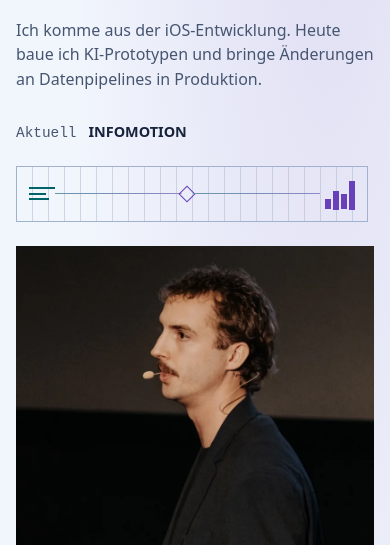
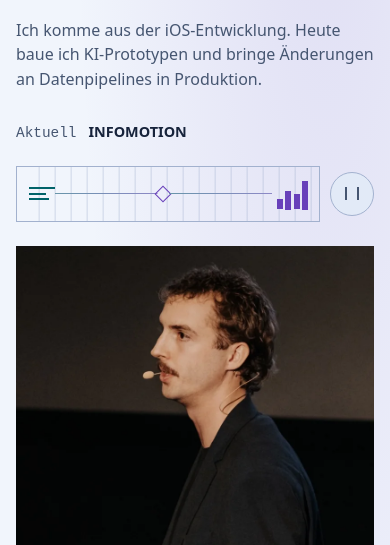
Before and after one commit to TomEbert/tomebert-website, a plain HTML site: page site/index.html in a window 390 px wide. Shown: the part 241-786 px from the top of the page. Drawn offline with Linux system fonts and the light colour scheme.

Commit message:
Add ambient motion and refresh browser icons

```diff
--- a/site/index.html
+++ b/site/index.html
@@ -6,8 +6,9 @@
 <meta name="robots" content="noindex, nofollow, noarchive, nosnippet">
 <meta name="referrer" content="no-referrer">
 <title>Tom Ebert · AI &amp; Data</title>
-<link rel="icon" href="./favicon-32.png" type="image/png" sizes="32x32">
-<link rel="stylesheet" href="site.css">
+<link rel="icon" href="./te-icon-32.png" type="image/png" sizes="32x32">
+<link rel="apple-touch-icon" href="./te-touch-icon.png" sizes="180x180">
+<link rel="stylesheet" href="motion.css">
 </head>
 <body>
 <main>
@@ -18,12 +19,15 @@
 <header>
 <div><h1>Tom Ebert</h1><p class="field">AI &amp; Data Consultant</p><p class="intro" data-en="I started out building native iOS apps. These days I build AI prototypes and ship changes to data pipelines.">Ich komme aus der iOS-Entwicklung. Heute baue ich KI-Prototypen und bringe Änderungen an Datenpipelines in Produktion.</p>
 <p class="current"><span data-en="Currently">Aktuell</span><strong>INFOMOTION</strong></p>
+<div class="motion-row">
 <div class="data-flow" aria-hidden="true">
   <span class="data-flow-input"><i></i><i></i><i></i></span>
   <span class="data-flow-track"></span>
   <span class="data-flow-node"></span>
   <span class="data-flow-track"></span>
   <span class="data-flow-output"><i></i><i></i><i></i><i></i></span>
+</div>
+<button class="motion-toggle" type="button" aria-pressed="false" aria-label="Daueranimation pausieren" data-en-label="Pause ambient animation" hidden></button>
 </div>
 </div>
 <img class="portrait" src="tom-ebert.webp" width="800" height="1199" alt="Tom Ebert bei einem Vortrag" data-en-alt="Tom Ebert giving a talk">
@@ -80,6 +84,13 @@ deviceTheme.addEventListener('change', updateThemeButton);
 updateThemeButton();
 themeToggle.hidden = false;
 
+const motionToggle = document.querySelector(".motion-toggle");
+motionToggle.addEventListener("click", () => {
+  const paused = root.toggleAttribute("data-motion-paused");
+  motionToggle.setAttribute("aria-pressed", String(paused));
+});
+motionToggle.hidden = false;
+
 const buttons = Array.from(document.querySelectorAll('.language button'));
 
 function setLanguage(language) {
--- a/site/site.css
+++ b/site/motion.css
@@ -194,3 +194,68 @@ nav::after {
   to {opacity:1;clip-path:inset(0);transform:none}
 }
 @keyframes section-in {from {opacity:.55;transform:translateY(.55rem)}}
+
+.motion-row {
+  display:flex;
+  align-items:center;
+  gap:.6rem;
+  margin-top:1.35rem;
+}
+.motion-row .data-flow {margin-top:0}
+.motion-toggle {
+  flex:0 0 2.75rem;
+  block-size:2.75rem;
+  border:1px solid var(--line);
+  border-radius:50%;
+  background:var(--surface);
+  color:var(--muted);
+  cursor:pointer;
+}
+.motion-toggle:hover {color:var(--accent)}
+.motion-toggle::before {
+  content:"";
+  display:block;
+  width:.65rem;
+  height:.8rem;
+  margin:auto;
+  border-inline:2px solid currentColor;
+}
+.motion-toggle[aria-pressed="true"]::before {
+  width:0;
+  height:0;
+  border:0;
+  border-block:.4rem solid transparent;
+  border-inline-start:.65rem solid currentColor;
+}
+@media (prefers-reduced-motion:reduce) {
+  .motion-toggle {display:none}
+}
+@media (prefers-reduced-motion:no-preference) {
+  .data-flow {animation:grid-drift 12s linear infinite}
+  .data-flow-track::before {
+    position:absolute;
+    z-index:1;
+    inset:-1px auto -1px 0;
+    width:28%;
+    content:"";
+    background:linear-gradient(90deg,transparent,var(--accent));
+    animation:ambient-signal 6s ease-in-out 1.8s infinite both;
+  }
+  .data-flow-track:nth-child(4)::before {animation-delay:2.55s}
+  .data-flow-output {
+    animation:ambient-chart 6s ease-in-out 3.05s infinite both;
+  }
+  :root[data-motion-paused] .data-flow,
+  :root[data-motion-paused] .data-flow-track::before,
+  :root[data-motion-paused] .data-flow-output {animation-play-state:paused}
+}
+@keyframes grid-drift {to {background-position:16px 0}}
+@keyframes ambient-signal {
+  0% {left:0;opacity:0}
+  9% {opacity:.85}
+  25%,100% {left:72%;opacity:0}
+}
+@keyframes ambient-chart {
+  0%,32%,100% {opacity:1}
+  16% {opacity:.56}
+}
```
Also changed, not shown: site/te-icon-32.png (added), site/te-touch-icon.png (added).
